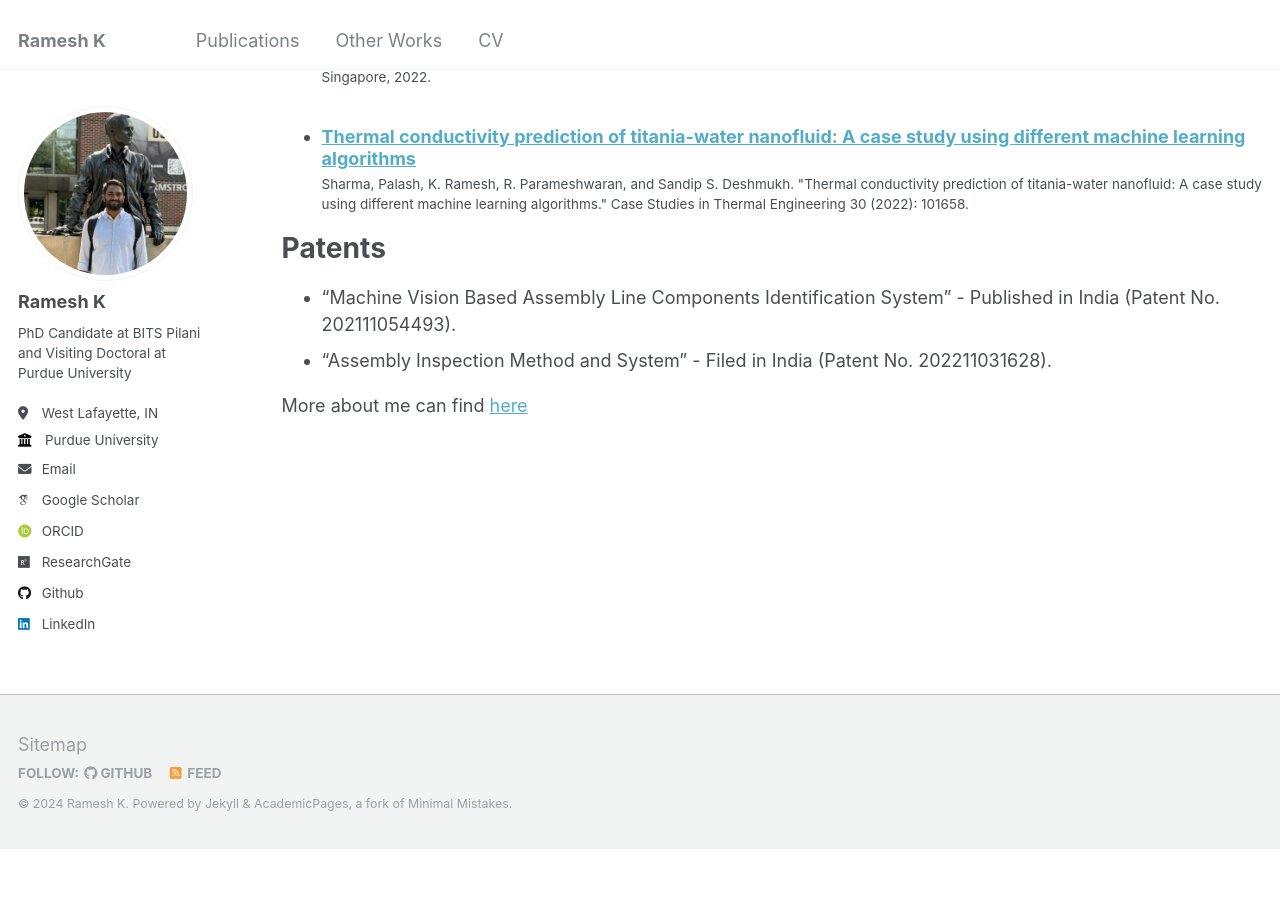
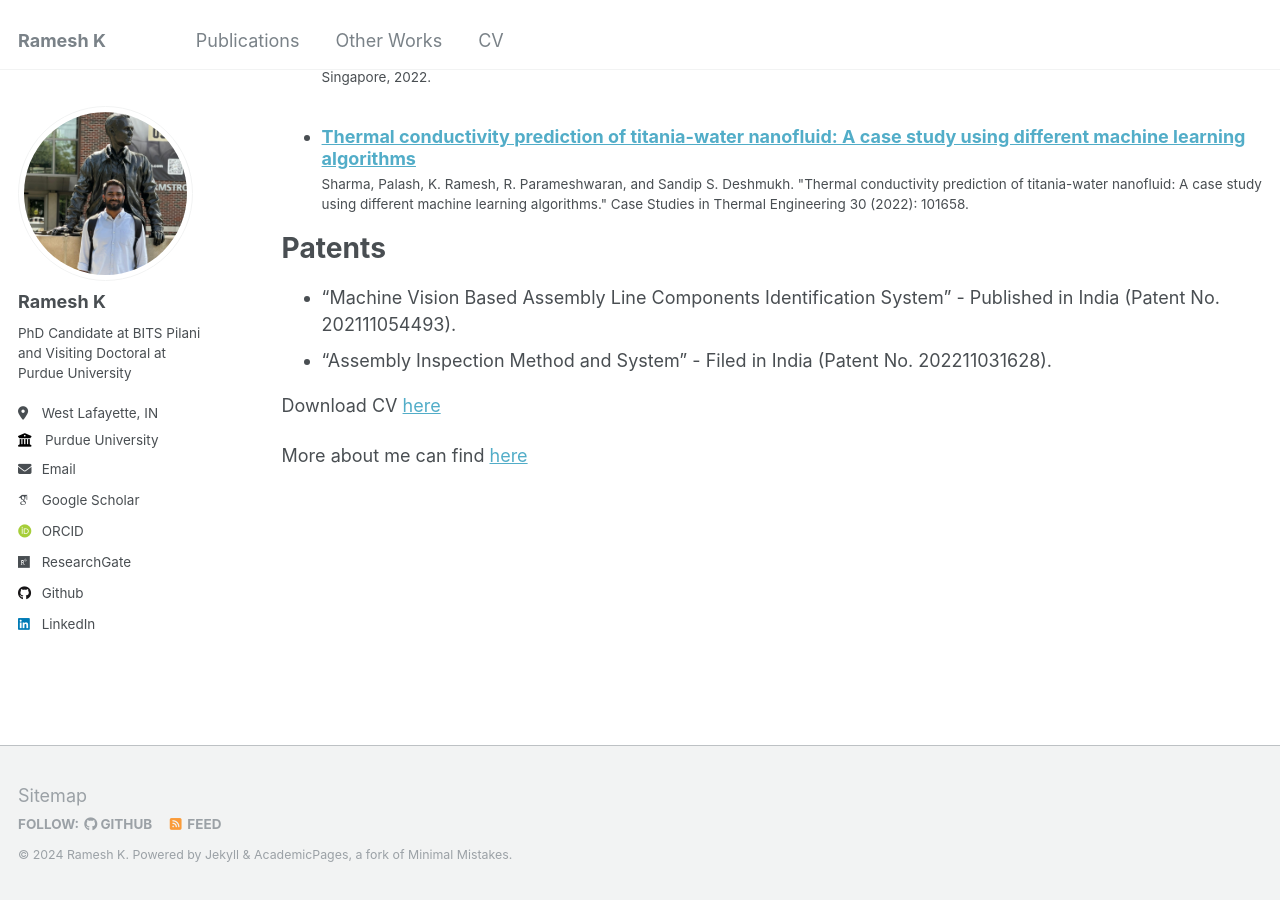
Before and after one commit to KakiRamesh/Ram, a Jekyll site: the page built from _pages/cv.md, in a window 1280 px wide and 900 px high, scrolled down 2494 px. Built offline with Jekyll 4.4.1, drawn with Linux system fonts in a browser that asks for light colours; some web fonts are replaced; before the commit the page ends 3344 px from its top, so only the background shows below that.

Commit message:
Update cv.md

```diff
--- a/_pages/cv.md
+++ b/_pages/cv.md
@@ -71,5 +71,6 @@ Patents
 202111054493).
 * "Assembly Inspection Method and System" - Filed in India (Patent No. 202211031628).
 
+Download CV [here](https://github.com/KakiRamesh/Ram/files/Kaki Ramesh_CV.pdf)
 
 More about me can find [here](https://www.linkedin.com/in/kaki-ramesh-7a8948153/)
```
